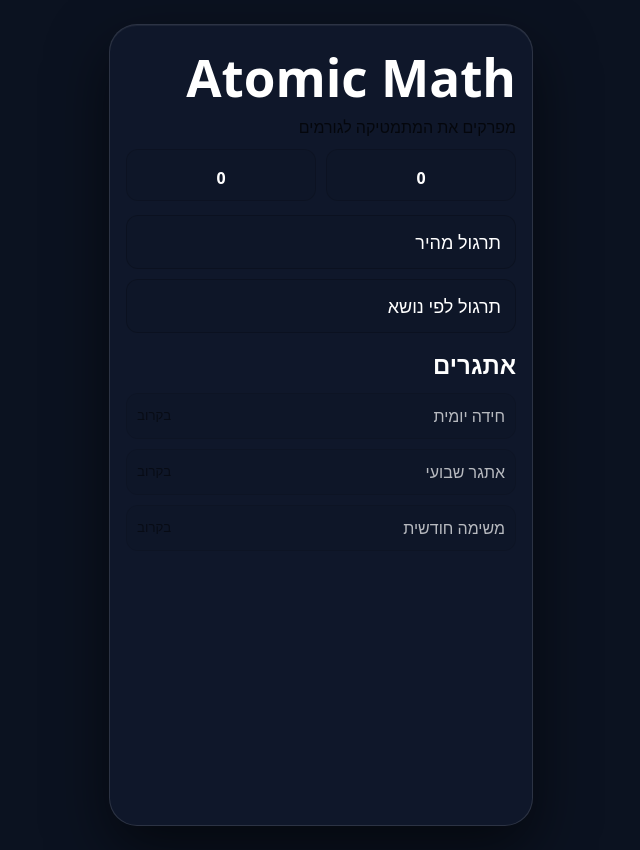
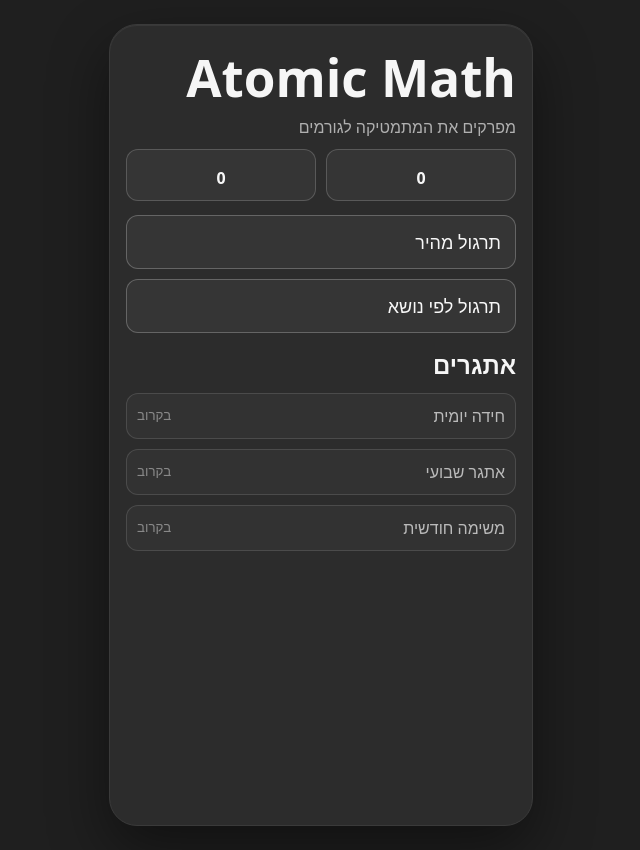
Before and after one commit to lavi2891/atomic-math, a React (Vite) app: page / in a window 1280 px wide. Shown: the top 850 px of the page, without its empty margins (343-983 px from the left). Built offline with nearby package versions, Linux system fonts and the light colour scheme.

Commit message:
refactor(theme): adopt muted pastels dark palette as official base

```diff
--- a/src/app.css
+++ b/src/app.css
@@ -11,6 +11,10 @@ body,
 
 body {
   overflow: hidden;
+}
+
+.numeric-answer-input::placeholder {
+  color: var(--numeric-placeholder-color, rgba(255, 255, 255, 0.6));
 }
 
 @media (max-width: 480px) {
--- a/src/app/HomeScreen.tsx
+++ b/src/app/HomeScreen.tsx
@@ -10,7 +10,7 @@ export function HomeScreen({ onQuickPractice, onPracticeByTopic }: Props) {
   return (
     <section style={{ display: "grid", gap: spacing.md }}>
       <header style={{ display: "grid", gap: spacing.sm }}>
-        <h1 style={{ margin: 0 }}>{he.app.name}</h1>
+        <h1 style={{ margin: 0, color: colors.text }}>{he.app.name}</h1>
         <p style={{ margin: 0, color: colors.textMuted }}>{he.app.tagline}</p>
 
         <div
@@ -31,6 +31,7 @@ export function HomeScreen({ onQuickPractice, onPracticeByTopic }: Props) {
               display: "grid",
               justifyItems: "center",
               gap: spacing.xs,
+              color: colors.text,
             }}
           >
             <span style={{ color: colors.textMuted, fontSize: fontSize.sm }}>
@@ -48,6 +49,7 @@ export function HomeScreen({ onQuickPractice, onPracticeByTopic }: Props) {
               display: "grid",
               justifyItems: "center",
               gap: spacing.xs,
+              color: colors.text,
             }}
           >
             <span style={{ color: colors.textMuted, fontSize: fontSize.sm }}>
@@ -71,6 +73,7 @@ export function HomeScreen({ onQuickPractice, onPracticeByTopic }: Props) {
             background: colors.bgSubtle,
             cursor: "pointer",
             fontSize: fontSize.md,
+            color: colors.text,
           }}
         >
           {he.home.quickPractice}
@@ -88,6 +91,7 @@ export function HomeScreen({ onQuickPractice, onPracticeByTopic }: Props) {
             background: colors.bgSubtle,
             cursor: "pointer",
             fontSize: fontSize.md,
+            color: colors.text,
           }}
         >
           {he.home.practiceByTopic}
@@ -95,7 +99,7 @@ export function HomeScreen({ onQuickPractice, onPracticeByTopic }: Props) {
       </section>
 
       <section style={{ display: "grid", gap: spacing.sm }}>
-        <h2 style={{ margin: 0 }}>{he.home.challenges}</h2>
+        <h2 style={{ margin: 0, color: colors.text }}>{he.home.challenges}</h2>
 
         {/* TODO: Implement daily/weekly/monthly challenge modes */}
         {[he.challenges.daily, he.challenges.weekly, he.challenges.monthly].map(
@@ -113,6 +117,7 @@ export function HomeScreen({ onQuickPractice, onPracticeByTopic }: Props) {
                 alignItems: "center",
                 justifyContent: "space-between",
                 gap: spacing.sm,
+                color: colors.text,
               }}
             >
               <span>{challenge}</span>
--- a/src/app/TopicCard.tsx
+++ b/src/app/TopicCard.tsx
@@ -61,7 +61,8 @@ export function TopicCard({ topic, onStart, disabled = false }: Props) {
           border: `1px solid ${colors.border}`,
           borderRadius: radius.md,
           padding: `${spacing.xs}px ${spacing.md}px`,
-          background: colors.bgSubtle,
+          background: colors.buttonBg,
+          color: colors.buttonText,
           cursor: disabled ? "not-allowed" : "pointer",
         }}
       >
--- a/src/app/questions/AnswerInputs.tsx
+++ b/src/app/questions/AnswerInputs.tsx
@@ -3,6 +3,7 @@ import type {
   SingleChoiceQuestion,
   MultiChoiceQuestion,
 } from "@domain/questions/types";
+import type { CSSProperties } from "react";
 import { ContentRenderer } from "@ui/ContentRenderer";
 import { he } from "@copy/he";
 import {
@@ -29,22 +30,27 @@ export function NumericAnswerInput(
 
   const inputMode =
     question.input?.allowDecimal === false ? "numeric" : "decimal";
+  const style: CSSProperties = {
+    width: "100%",
+    fontSize: fontSize.md,
+    padding: `${spacing.md - 2}px ${spacing.md}px`,
+    borderRadius: radius.md,
+    border: `${borders.normalPx}px solid ${colors.border}`,
+    background: colors.inputBg,
+    color: colors.inputText,
+    ["--numeric-placeholder-color" as string]: colors.placeholderText,
+  };
 
   return (
     <input
+      className="numeric-answer-input"
       value={value}
       onChange={(e) => onChange(e.target.value)}
       disabled={disabled}
       inputMode={inputMode}
       dir="ltr"
       placeholder={he.placeholders.numericAnswer}
-      style={{
-        width: "100%",
-        fontSize: fontSize.md,
-        padding: `${spacing.md - 2}px ${spacing.md}px`,
-        borderRadius: radius.md,
-        border: `${borders.normalPx}px solid ${colors.border}`,
-      }}
+      style={style}
     />
   );
 }
--- a/src/theme/theme.ts
+++ b/src/theme/theme.ts
@@ -1,15 +1,15 @@
 export const theme = {
   colors: {
-    desktopBg: "#0b1220",
-    phoneBg: "#0f172a",
-    text: "#ffffff",
-    primary: "#2563eb",
+    desktopBg: "#1F1F1F",
+    phoneBg: "#2C2C2C",
+    text: "#E4E4E4",
+    primary: "#B39CD0",
     topicBlue: "#3b82f6",
     topicPurple: "#8b5cf6",
     topicGreen: "#22c55e",
     topicOrange: "#f59e0b",
-    border: "rgba(255,255,255,0.12)",
-    shadow: "rgba(0,0,0,0.55)",
+    border: "#3A3A3A",
+    shadow: "rgba(0,0,0,0.45)",
     inset: "rgba(255,255,255,0.06)",
   },
   layout: {
--- a/src/ui/tokens.ts
+++ b/src/ui/tokens.ts
@@ -22,10 +22,18 @@ export const sizes = {
 };
 
 export const colors = {
-  border: "rgba(0,0,0,0.2)",
-  borderSubtle: "rgba(0,0,0,0.15)",
-  bgSubtle: "rgba(0,0,0,0.04)",
-  textMuted: "rgba(0,0,0,0.7)",
+  text: "rgba(255,255,255,0.96)",
+  textMuted: "#B0B0B0",
+  surface: "#353535",
+  surface2: "rgba(255,255,255,0.12)",
+  buttonBg: "rgba(255,255,255,0.14)",
+  buttonText: "rgba(255,255,255,0.98)",
+  inputBg: "rgba(255,255,255,0.10)",
+  inputText: "rgba(255,255,255,0.98)",
+  placeholderText: "rgba(255,255,255,0.60)",
+  border: "rgba(255,255,255,0.24)",
+  borderSubtle: "rgba(255,255,255,0.18)",
+  bgSubtle: "#353535",
 
   borderStrong: "rgba(0,0,0,0.8)",
   bgSelected: "rgba(0,0,0,0.06)",
```
